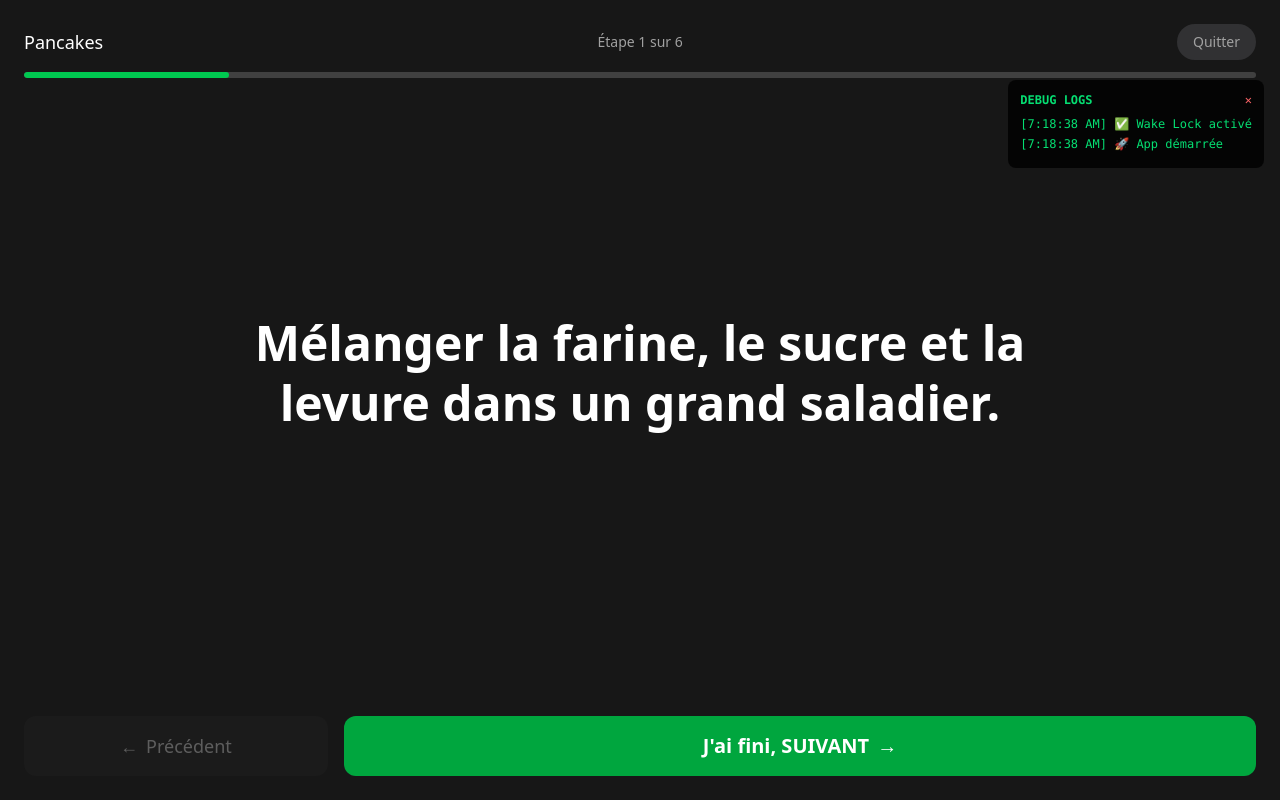
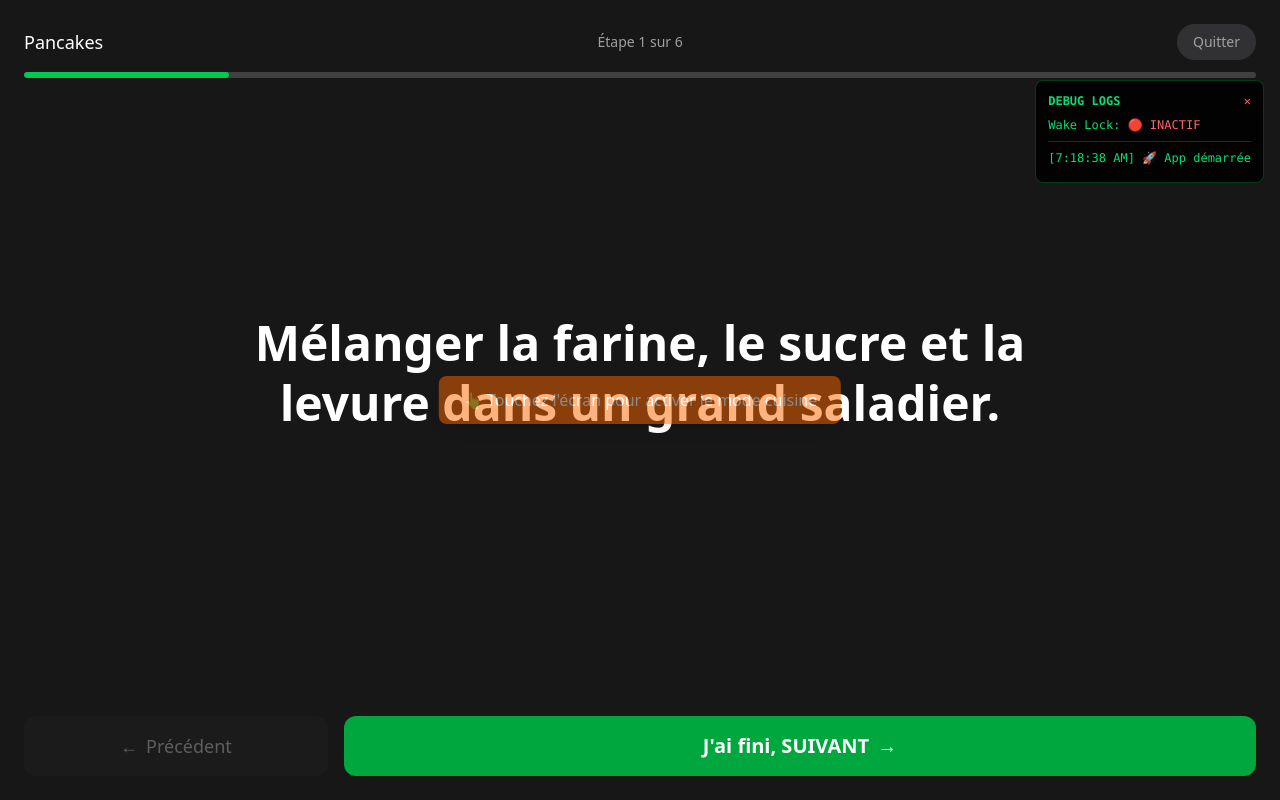
Before and after one commit to alexisgrau/ma-cuisine, a SvelteKit app: page /recipe/pancakes-moelleux/cook in a window 1280 px wide. Built offline with nearby package versions, Linux system fonts and the light colour scheme.

Commit message:
Test wakelock 2

```diff
--- a/src/routes/recipe/[slug]/cook/+page.svelte
+++ b/src/routes/recipe/[slug]/cook/+page.svelte
@@ -11,11 +11,12 @@
     let currentStep = 0;
     let logs: string[] = [];
     let wakeLock: any = null;
-    let showLogs = true; // Mettre false pour cacher les logs une fois testé
+    let showLogs = true;
+    let wakeLockActivated = false;
 
     function addLog(message: string) {
         const time = new Date().toLocaleTimeString();
-        logs = [`[${time}] ${message}`, ...logs].slice(0, 5); // Garder les 5 derniers logs
+        logs = [`[${time}] ${message}`, ...logs].slice(0, 5);
         console.log(message);
     }
 
@@ -23,10 +24,12 @@
         try {
             if ('wakeLock' in navigator) {
                 wakeLock = await (navigator as any).wakeLock.request('screen');
+                wakeLockActivated = true;
                 addLog('✅ Wake Lock activé');
 
                 wakeLock.addEventListener('release', () => {
                     addLog('⚠️ Wake Lock relâché');
+                    wakeLockActivated = false;
                 });
             } else {
                 addLog('❌ Wake Lock non supporté');
@@ -39,7 +42,7 @@
     async function handleVisibilityChange() {
         if (document.visibilityState === 'visible') {
             addLog('👁️ Page visible');
-            if (wakeLock === null) {
+            if (wakeLock === null && wakeLockActivated) {
                 await requestWakeLock();
             }
         } else {
@@ -47,23 +50,35 @@
         }
     }
 
+    // Activer Wake Lock sur TOUTE interaction
+    async function activateOnInteraction() {
+        if (!wakeLockActivated) {
+            await requestWakeLock();
+        }
+    }
+
     onMount(() => {
         addLog('🚀 App démarrée');
 
-        // Activer Wake Lock
-        requestWakeLock();
+        // Écouter TOUTES les interactions pour activer le Wake Lock
+        const events = ['click', 'touchstart', 'keydown'];
+        events.forEach(event => {
+            document.addEventListener(event, activateOnInteraction, { once: true });
+        });
 
-        // Réactiver si la page redevient visible
         document.addEventListener('visibilitychange', handleVisibilityChange);
 
         // Test toutes les minutes
         const interval = setInterval(() => {
-            addLog('💚 App toujours active');
+            addLog('💚 App active');
         }, 60000);
 
         return () => {
             clearInterval(interval);
             document.removeEventListener('visibilitychange', handleVisibilityChange);
+            events.forEach(event => {
+                document.removeEventListener(event, activateOnInteraction);
+            });
             if (wakeLock !== null) {
                 wakeLock.release();
                 addLog('🔓 Wake Lock libéré');
@@ -89,12 +104,17 @@
 {#if recipe}
     <div class="h-screen w-screen flex flex-col bg-neutral-900 text-white relative">
 
-        <!-- Panneau de logs (pour debug) -->
+        <!-- Panneau de logs -->
         {#if showLogs}
-            <div class="absolute top-20 right-4 bg-black/80 text-green-400 text-xs font-mono p-3 rounded-lg max-w-xs z-50 backdrop-blur">
+            <div class="absolute top-20 right-4 bg-black/90 text-green-400 text-xs font-mono p-3 rounded-lg max-w-xs z-50 backdrop-blur border border-green-500/30">
                 <div class="flex justify-between items-center mb-2">
                     <span class="font-bold">DEBUG LOGS</span>
                     <button on:click={toggleLogs} class="text-red-400">✕</button>
+                </div>
+                <div class="mb-2 pb-2 border-b border-green-500/30">
+                    Wake Lock: <span class={wakeLockActivated ? 'text-green-400' : 'text-red-400'}>
+                        {wakeLockActivated ? '🟢 ACTIF' : '🔴 INACTIF'}
+                    </span>
                 </div>
                 {#each logs as log}
                     <div class="mb-1">{log}</div>
@@ -104,8 +124,15 @@
             <button
                 on:click={toggleLogs}
                 class="absolute top-20 right-4 bg-black/50 text-white text-xs px-3 py-1 rounded z-50">
-                Logs
+                Logs {wakeLockActivated ? '🟢' : '🔴'}
             </button>
+        {/if}
+
+        <!-- Message d'activation si pas encore actif -->
+        {#if !wakeLockActivated}
+            <div class="absolute top-1/2 left-1/2 transform -translate-x-1/2 -translate-y-1/2 bg-orange-500 text-white px-6 py-3 rounded-lg shadow-lg z-40 animate-pulse">
+                👆 Touchez l'écran pour activer le mode cuisine
+            </div>
         {/if}
 
         <div class="px-6 pt-6 pb-4">
```
